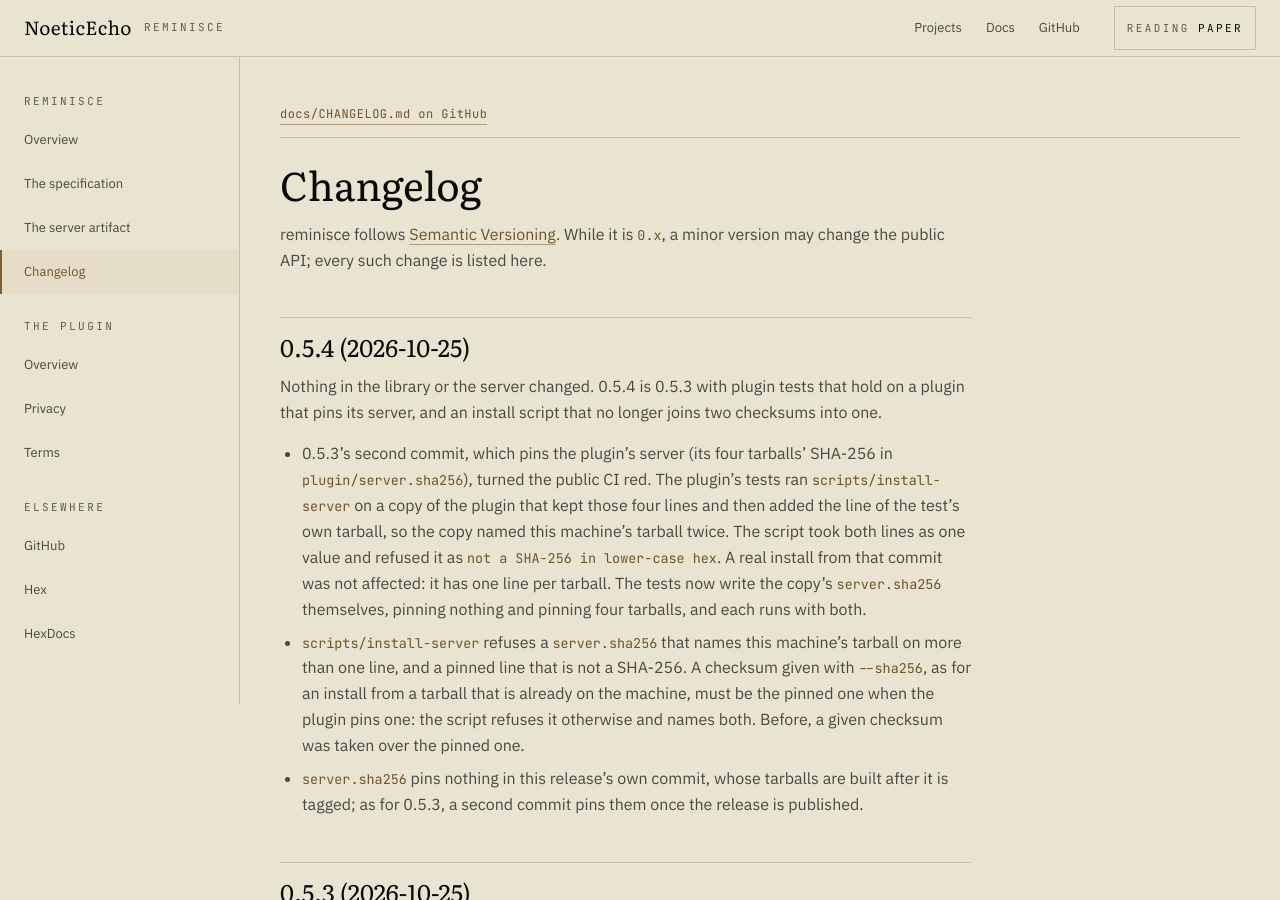
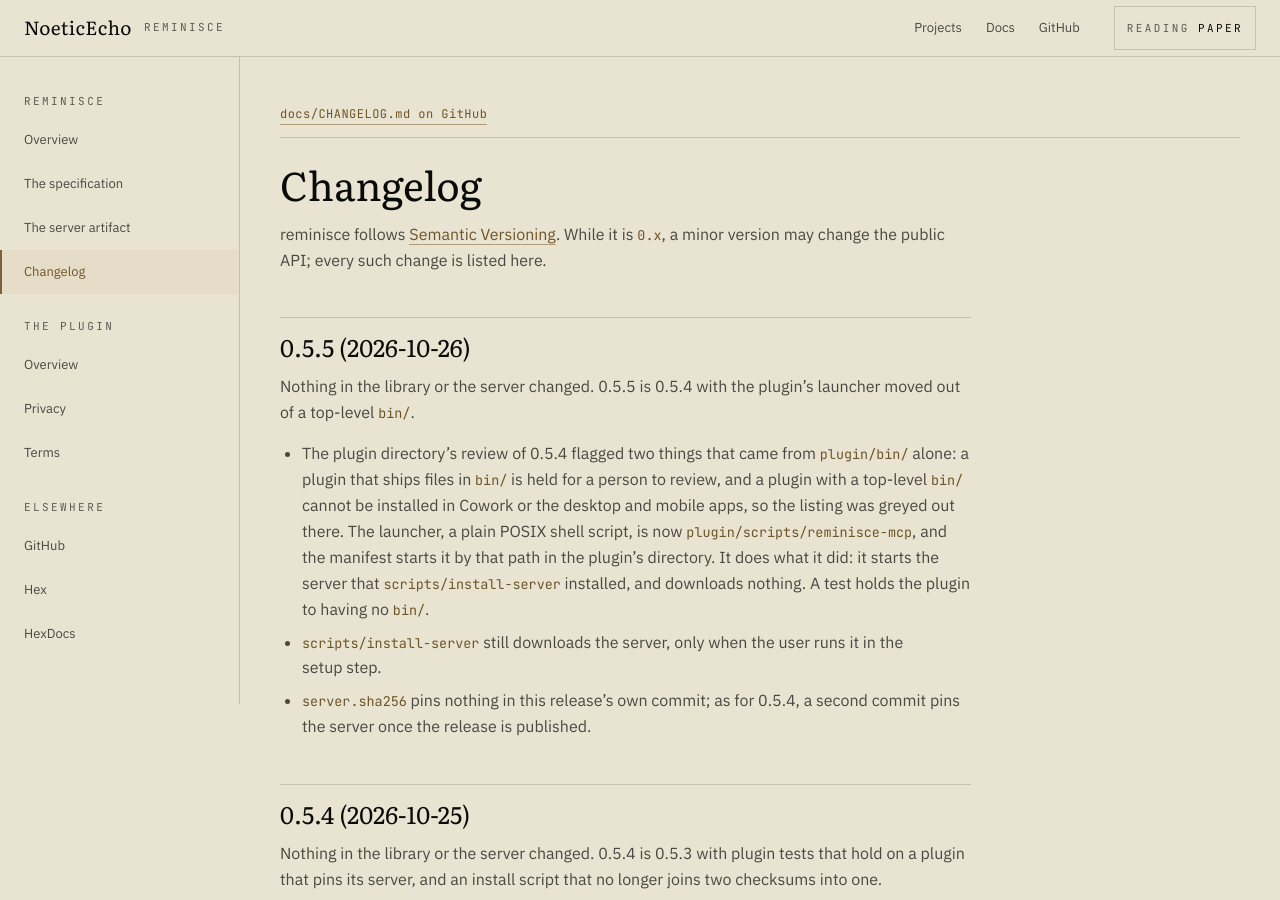
Before and after one commit to NoeticEcho/reminisce-elixir, a Jekyll site: the page built from docs/CHANGELOG.md, in a window 1280 px wide and 900 px high. Built offline with Jekyll 4.4.1, drawn with Linux system fonts in a browser that asks for light colours; our own code applies the rules of GitHub Pages for plain Markdown files.

Commit message:
reminisce 0.5.5

```diff
--- a/_config.yml
+++ b/_config.yml
@@ -76,7 +76,6 @@ exclude:
   - test/
   - plugin/LICENSE
   - plugin/NOTICE
-  - plugin/bin/
   - plugin/scripts/
   - plugin/server.sha256
   - plugin/skills/
--- a/docs/CHANGELOG.md
+++ b/docs/CHANGELOG.md
@@ -3,6 +3,25 @@
 reminisce follows [Semantic Versioning](https://semver.org/). While it is
 `0.x`, a minor version may change the public API; every such change is listed
 here.
+
+## 0.5.5 (2026-10-26)
+
+Nothing in the library or the server changed. 0.5.5 is 0.5.4 with the
+plugin's launcher moved out of a top-level `bin/`.
+
+- The plugin directory's review of 0.5.4 flagged two things that came from
+  `plugin/bin/` alone: a plugin that ships files in `bin/` is held for a
+  person to review, and a plugin with a top-level `bin/` cannot be
+  installed in Cowork or the desktop and mobile apps, so the listing was
+  greyed out there. The launcher, a plain POSIX shell script, is now
+  `plugin/scripts/reminisce-mcp`, and the manifest starts it by that path
+  in the plugin's directory. It does what it did: it starts the server
+  that `scripts/install-server` installed, and downloads nothing. A test
+  holds the plugin to having no `bin/`.
+- `scripts/install-server` still downloads the server, only when the user
+  runs it in the setup step.
+- `server.sha256` pins nothing in this release's own commit; as for 0.5.4,
+  a second commit pins the server once the release is published.
 
 ## 0.5.4 (2026-10-25)
 
--- a/plugin/.claude-plugin/plugin.json
+++ b/plugin/.claude-plugin/plugin.json
@@ -1,7 +1,7 @@
 {
   "name": "noetic-reminisce",
   "displayName": "reminisce",
-  "version": "0.5.4",
+  "version": "0.5.5",
   "description": "Memory that stays yours. Claude remembers what you ask it to keep, recalls it by its words, and answers why it remembers something from what was recorded at the time. Your memories go nowhere else than your own TypeDB. Setup downloads the server from GitHub and the TypeDB image from Docker Hub; it sends them nothing about you or your memories.",
   "author": {
     "name": "NoeticEcho",
@@ -53,7 +53,7 @@
   },
   "mcpServers": {
     "reminisce": {
-      "command": "${CLAUDE_PLUGIN_ROOT}/bin/reminisce-mcp",
+      "command": "${CLAUDE_PLUGIN_ROOT}/scripts/reminisce-mcp",
       "args": ["--owner", "${user_config.owner}", "--database", "${user_config.database}"],
       "env": {
         "TYPEDB_URL": "${user_config.typedb_url}",
```
Also changed, not shown: README.md (+2 -2 lines), plugin/README.md (+2 -2 lines), 11 other files.
